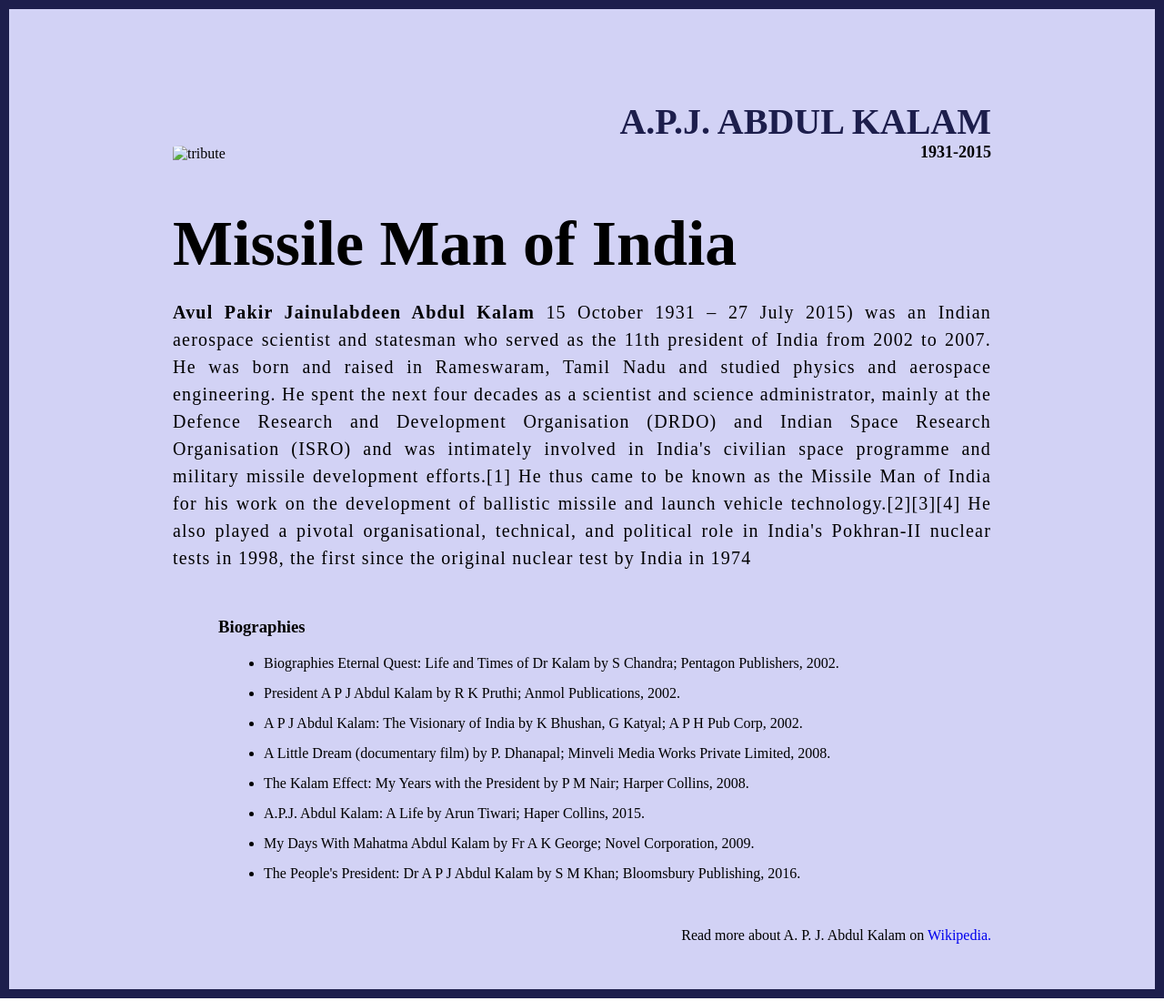
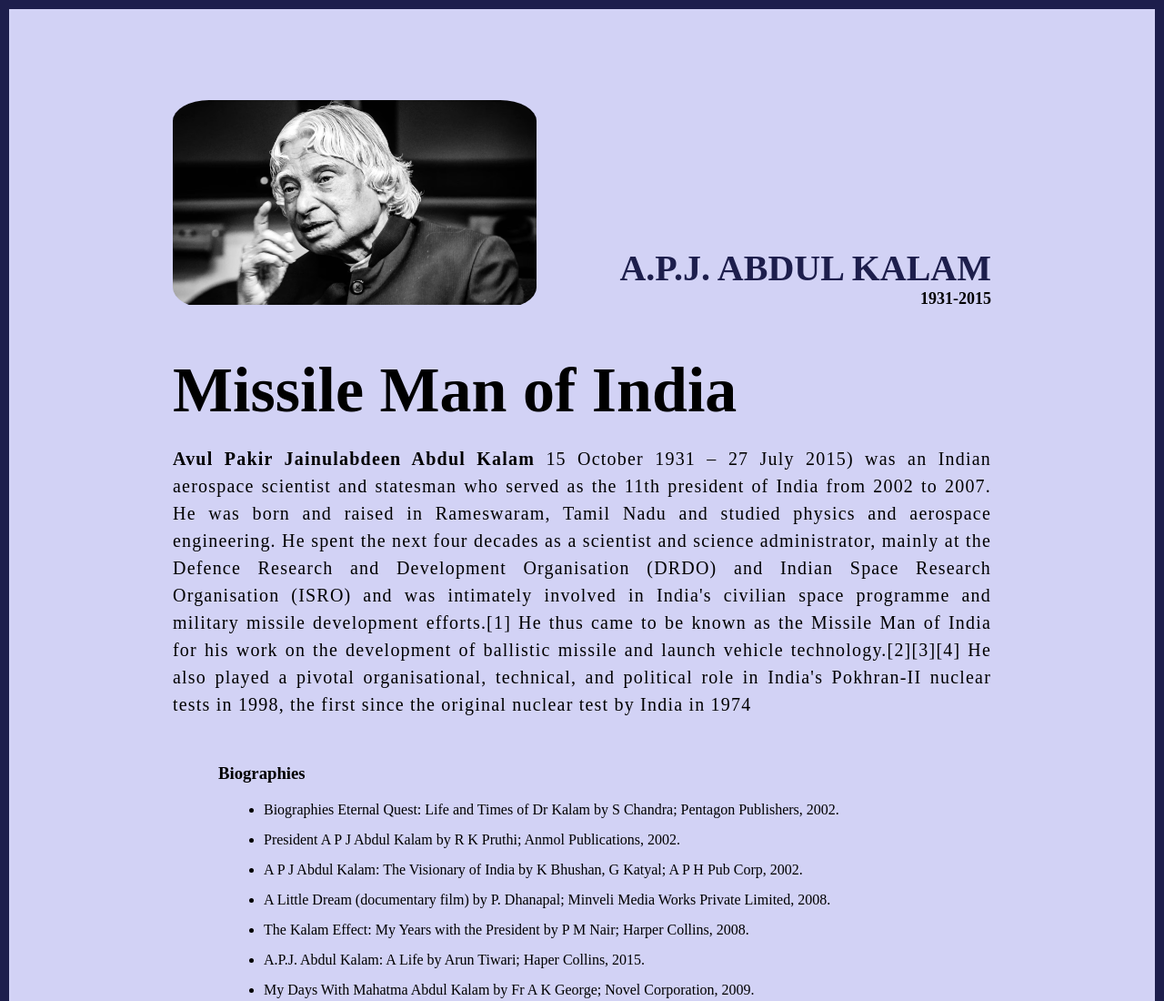
Before and after one commit to JainNikhil0108/Tribute_Website, a plain HTML site: page index.html in a window 1280 px wide. Shown: the top 1100 px of the page at 91% size. Drawn offline with Linux system fonts and the light colour scheme.

Commit message:
Update index.html

```diff
--- a/index.html
+++ b/index.html
@@ -10,7 +10,7 @@
     <div class="container">
         <div class="content">
             <section class="top_section">
-                <div class="image_container"><img src="Images/apj.webp" alt="tribute">
+                <div class="image_container"><img src="Images/APJ-Abdul-Kalam.avif" alt="tribute">
                 </div>
             <div>
                 <h1>A.P.J. Abdul Kalam</h1>
```
